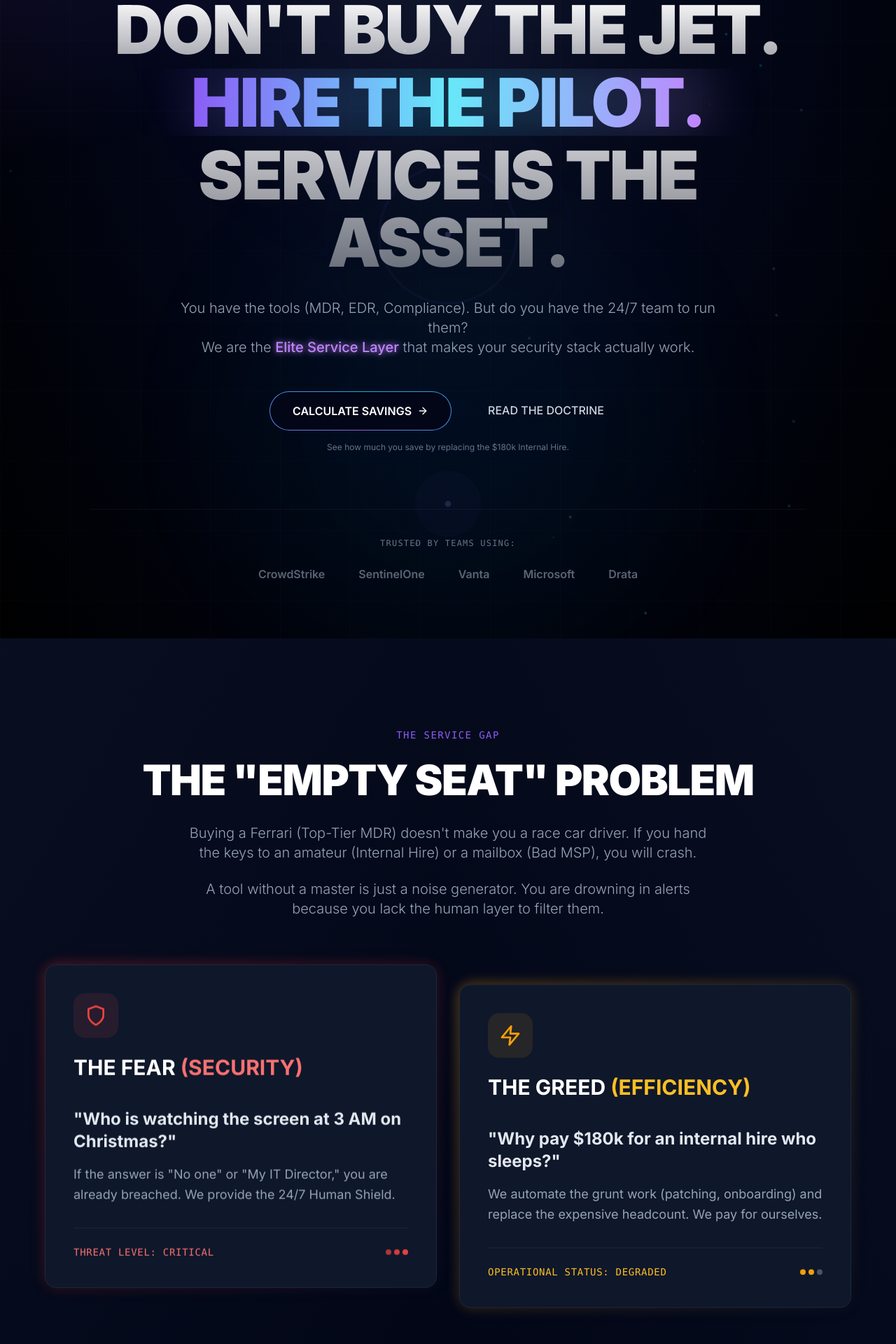
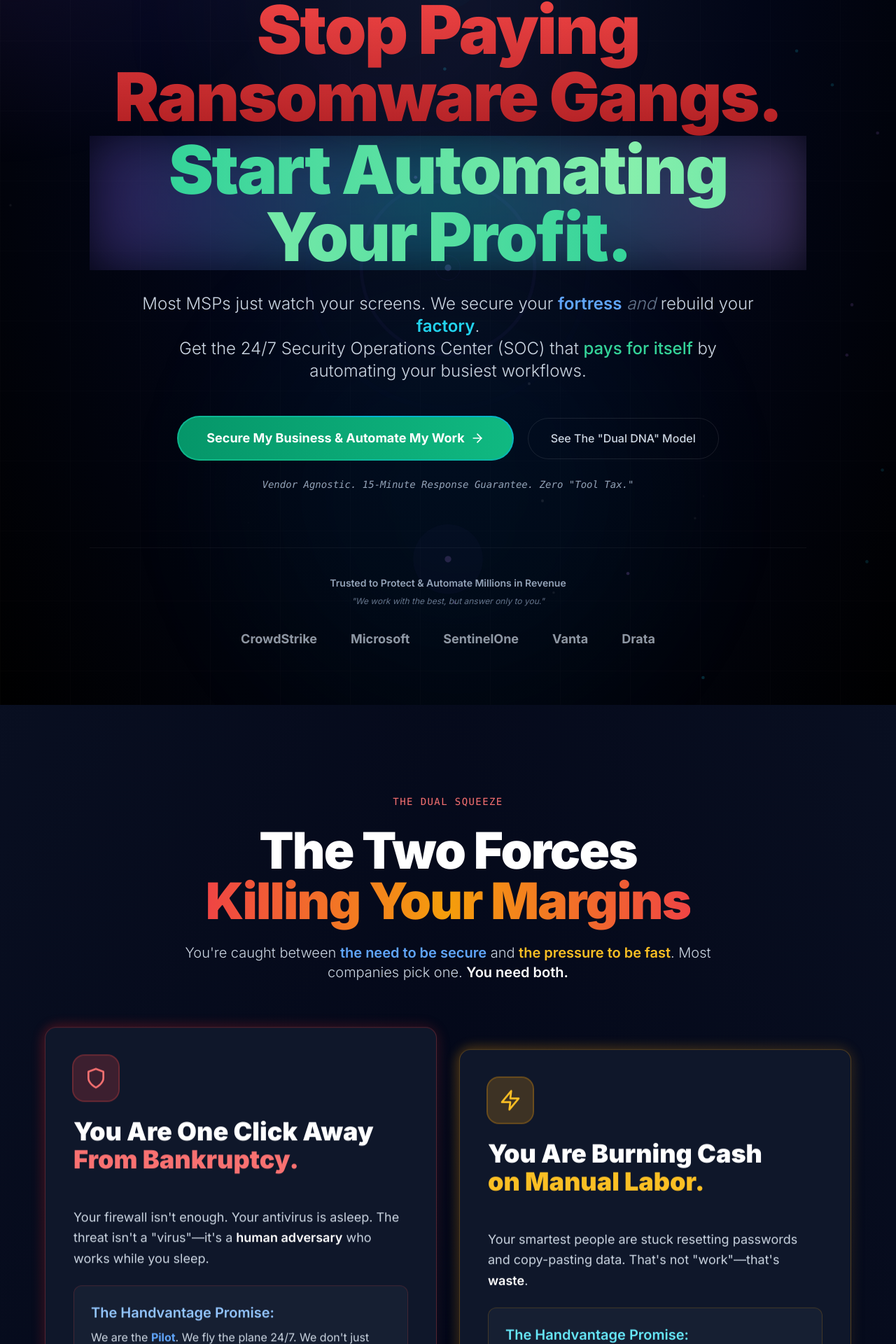
Before and after one commit to dewyemi/Handvantage-Website-Development-Project-2634, a React (Vite) app: page / in a window 1280 px wide. Shown: the part 242-2162 px from the top of the page at 70% size. Built offline with nearby package versions, Linux system fonts and the light colour scheme.

Commit message:
new website

```diff
--- a/src/components/Hero.jsx
+++ b/src/components/Hero.jsx
@@ -127,24 +127,24 @@ const Hero = () => {
                 <span className="absolute inset-[-1000%] animate-[spin_4s_linear_infinite] bg-[conic-gradient(from_90deg_at_50%_50%,#E2E8F0_0%,#0F172A_50%,#E2E8F0_100%)]" />
                 <div className="relative inline-flex items-center gap-2 bg-slate-900/90 backdrop-blur-3xl text-sm text-slate-300 px-5 py-2 rounded-full border border-white/5">
                   <span className="relative flex h-2 w-2">
-                    <span className="animate-ping absolute inline-flex h-full w-full rounded-full bg-viability-primary opacity-75"></span>
-                    <span className="relative inline-flex rounded-full h-2 w-2 bg-viability-primary"></span>
+                    <span className="animate-ping absolute inline-flex h-full w-full rounded-full bg-emerald-500 opacity-75"></span>
+                    <span className="relative inline-flex rounded-full h-2 w-2 bg-emerald-500"></span>
                   </span>
-                  <span className="font-semibold tracking-wide uppercase text-xs">SERVICE-FIRST SECURITY OPERATIONS</span>
+                  <span className="font-semibold tracking-wide uppercase text-xs">THE DUAL DNA — PILOT + ENGINEER</span>
                 </div>
               </div>
             </motion.div>
 
             {/* Headline */}
-            <h1 className="text-5xl md:text-7xl lg:text-8xl font-black mb-8 tracking-tight">
+            <h1 className="text-5xl md:text-7xl lg:text-8xl font-black mb-8 tracking-tight leading-[1.1]">
               <motion.div
                 className="overflow-hidden"
                 initial={{ opacity: 0, y: 100 }}
                 animate={{ opacity: 1, y: 0 }}
                 transition={{ duration: 1, ease: [0.22, 1, 0.36, 1] }}
               >
-                <span className="block bg-clip-text text-transparent bg-gradient-to-b from-white to-white/60 pb-2">
-                  DON'T BUY THE JET.
+                <span className="block bg-clip-text text-transparent bg-gradient-to-b from-red-500 to-red-600/80 pb-2">
+                  Stop Paying Ransomware Gangs.
                 </span>
               </motion.div>
               <motion.div
@@ -155,21 +155,11 @@ const Hero = () => {
               >
                 <span className="block relative">
                   <span className="relative inline-block text-white">
-                    <span className="absolute -inset-1 bg-gradient-to-r from-viability-primary via-factory-400 to-viability-glow blur-2xl opacity-20" />
-                    <span className="relative bg-gradient-to-r from-viability-primary via-factory-300 to-viability-glow bg-clip-text text-transparent">
-                      HIRE THE PILOT.
+                    <span className="absolute -inset-1 bg-gradient-to-r from-viability-primary via-factory-400 to-viability-glow blur-2xl opacity-30" />
+                    <span className="relative bg-gradient-to-r from-emerald-400 via-green-300 to-emerald-400 bg-clip-text text-transparent">
+                      Start Automating Your Profit.
                     </span>
                   </span>
-                </span>
-              </motion.div>
-              <motion.div
-                className="overflow-hidden"
-                initial={{ opacity: 0, y: 100 }}
-                animate={{ opacity: 1, y: 0 }}
-                transition={{ duration: 1, delay: 0.3, ease: [0.22, 1, 0.36, 1] }}
-              >
-                <span className="block bg-clip-text text-transparent bg-gradient-to-b from-white/80 to-white/40 pt-2">
-                  SERVICE IS THE ASSET.
                 </span>
               </motion.div>
             </h1>
@@ -180,9 +170,9 @@ const Hero = () => {
               animate={{ opacity: 1 }}
               transition={{ duration: 1, delay: 0.5 }}
             >
-              <p className="text-lg md:text-xl text-slate-400 font-light leading-relaxed mb-12 max-w-3xl mx-auto">
-                You have the tools (MDR, EDR, Compliance). But do you have the 24/7 team to run them? <br className="hidden md:block" />
-                We are the <span className="text-viability-glow font-medium text-glow-mild">Elite Service Layer</span> that makes your security stack actually work.
+              <p className="text-lg md:text-2xl text-slate-300 font-light leading-relaxed mb-12 max-w-4xl mx-auto">
+                Most MSPs just watch your screens. We secure your <span className="text-blue-400 font-semibold">fortress</span> <span className="text-slate-500 italic">and</span> rebuild your <span className="text-cyan-400 font-semibold">factory</span>. <br className="hidden md:block" />
+                Get the 24/7 Security Operations Center (SOC) that <span className="text-emerald-400 font-medium">pays for itself</span> by automating your busiest workflows.
               </p>
             </motion.div>
 
@@ -195,46 +185,46 @@ const Hero = () => {
             >
               <Link
                 to="/roi-calculator"
-                className="group relative inline-flex h-14 overflow-hidden rounded-full p-[1px] focus:outline-none focus:ring-2 focus:ring-viability-primary focus:ring-offset-2 focus:ring-offset-slate-900 w-full sm:w-auto"
+                className="group relative inline-flex h-16 overflow-hidden rounded-full p-[2px] focus:outline-none focus:ring-2 focus:ring-emerald-500 focus:ring-offset-2 focus:ring-offset-slate-900 w-full sm:w-auto"
               >
-                <span className="absolute inset-[-1000%] animate-[spin_2s_linear_infinite] bg-[conic-gradient(from_90deg_at_50%_50%,#8B5CF6_0%,#06B6D4_50%,#8B5CF6_100%)]" />
-                <span className="inline-flex h-full w-full cursor-pointer items-center justify-center rounded-full bg-slate-950 px-8 py-1 text-base font-semibold text-white backdrop-blur-3xl transition-all group-hover:bg-slate-900">
-                  CALCULATE SAVINGS
-                  <SafeIcon icon={FiArrowRight} className="ml-2 w-4 h-4 group-hover:translate-x-1 transition-transform" />
+                <span className="absolute inset-[-1000%] animate-[spin_2s_linear_infinite] bg-[conic-gradient(from_90deg_at_50%_50%,#10b981_0%,#06b6d4_50%,#10b981_100%)]" />
+                <span className="inline-flex h-full w-full cursor-pointer items-center justify-center rounded-full bg-gradient-to-r from-emerald-600 to-emerald-500 px-10 py-1 text-lg font-bold text-white backdrop-blur-3xl transition-all group-hover:from-emerald-500 group-hover:to-emerald-400 shadow-xl shadow-emerald-500/30">
+                  Secure My Business & Automate My Work
+                  <SafeIcon icon={FiArrowRight} className="ml-2 w-5 h-5 group-hover:translate-x-1 transition-transform" />
                 </span>
               </Link>
-              <p className="text-xs text-slate-500 mt-2 block sm:hidden">See how much you save by replacing the $180k Internal Hire.</p>
 
               <Link to="/manifesto">
                 <motion.div
-                  className="px-8 py-4 rounded-full text-slate-300 font-medium hover:text-white hover:bg-white/5 transition-all flex items-center gap-2 group w-full sm:w-auto justify-center"
+                  className="px-8 py-4 rounded-full text-slate-300 font-medium hover:text-white hover:bg-white/5 transition-all flex items-center gap-2 group w-full sm:w-auto justify-center border border-white/10 hover:border-white/20"
                   whileHover={{ scale: 1.02 }}
                   whileTap={{ scale: 0.98 }}
                 >
-                  <span className="border-b border-transparent group-hover:border-white/50 transition-colors">READ THE DOCTRINE</span>
+                  <span className="border-b border-transparent group-hover:border-white/50 transition-colors">See The "Dual DNA" Model</span>
                 </motion.div>
               </Link>
             </motion.div>
             <motion.p
-              className="text-xs text-slate-500 mt-4 hidden sm:block"
+              className="text-sm text-slate-400 mt-6 font-mono italic"
               initial={{ opacity: 0 }}
               animate={{ opacity: 1 }}
               transition={{ delay: 0.9 }}
             >
-              See how much you save by replacing the $180k Internal Hire.
+              Vendor Agnostic. 15-Minute Response Guarantee. Zero "Tool Tax."
             </motion.p>
 
-            {/* Trust Signals - Tool Logos */}
+            {/* Trust Signals - Vendor Agnostic Partners */}
             <motion.div
               className="mt-20 pt-10 border-t border-white/5"
               initial={{ opacity: 0 }}
               animate={{ opacity: 1 }}
               transition={{ duration: 1, delay: 1 }}
             >
-              <p className="text-xs text-slate-500 font-mono uppercase tracking-widest mb-6">TRUSTED BY TEAMS USING:</p>
-              <div className="flex flex-wrap justify-center gap-8 md:gap-12">
-                {['CrowdStrike', 'SentinelOne', 'Vanta', 'Microsoft', 'Drata'].map((tool, i) => (
-                  <div key={i} className="text-slate-400 font-semibold text-sm md:text-base opacity-60 hover:opacity-100 transition-opacity">
+              <p className="text-sm text-slate-400 font-semibold mb-2">Trusted to Protect & Automate Millions in Revenue</p>
+              <p className="text-xs text-slate-500 italic mb-8">"We work with the best, but answer only to you."</p>
+              <div className="flex flex-wrap justify-center gap-8 md:gap-12 items-center">
+                {['CrowdStrike', 'Microsoft', 'SentinelOne', 'Vanta', 'Drata'].map((tool, i) => (
+                  <div key={i} className="text-slate-300 font-bold text-base md:text-lg opacity-70 hover:opacity-100 transition-opacity">
                     {tool}
                   </div>
                 ))}
--- a/src/components/ProblemSolution.jsx
+++ b/src/components/ProblemSolution.jsx
@@ -40,20 +40,18 @@ const ProblemSolution = () => {
             transition={{ duration: 0.6 }}
             viewport={{ once: true }}
           >
-            <p className="text-viability-primary font-mono text-sm uppercase tracking-widest mb-6">
-              THE SERVICE GAP
+            <p className="text-red-400 font-mono text-sm uppercase tracking-widest mb-6">
+              THE DUAL SQUEEZE
             </p>
-            <h2 className="text-5xl md:text-6xl font-black text-white mb-8 tracking-tight">
-              THE "EMPTY SEAT" PROBLEM
+            <h2 className="text-5xl md:text-7xl font-black text-white mb-6 tracking-tight leading-[1.1]">
+              The Two Forces<br />
+              <span className="bg-gradient-to-r from-red-500 via-amber-500 to-red-500 bg-clip-text text-transparent">
+                Killing Your Margins
+              </span>
             </h2>
-            <div className="max-w-3xl mx-auto space-y-6 text-lg md:text-xl text-slate-400 font-light leading-relaxed">
+            <div className="max-w-3xl mx-auto text-lg md:text-xl text-slate-300 font-light leading-relaxed mb-16">
               <p>
-                Buying a Ferrari (Top-Tier MDR) doesn't make you a race car driver.
-                If you hand the keys to an amateur (Internal Hire) or a mailbox (Bad MSP), you will crash.
-              </p>
-              <p>
-                A tool without a master is just a noise generator.
-                You are drowning in alerts because you lack the human layer to filter them.
+                You're caught between <span className="text-blue-400 font-semibold">the need to be secure</span> and <span className="text-amber-400 font-semibold">the pressure to be fast</span>. Most companies pick one. <span className="text-white font-semibold">You need both.</span>
               </p>
             </div>
           </motion.div>
@@ -71,27 +69,33 @@ const ProblemSolution = () => {
             >
               <div className="absolute -inset-1 bg-gradient-to-br from-red-600 to-slate-900 rounded-3xl blur opacity-30 group-hover:opacity-60 transition duration-500" />
 
-              <div className="relative h-full bg-slate-900 border border-slate-800 rounded-2xl p-10 flex flex-col">
+              <div className="relative h-full bg-slate-900 border border-red-500/30 rounded-2xl p-10 flex flex-col">
                 <div className="mb-8">
-                  <div className="w-16 h-16 bg-red-500/10 rounded-2xl flex items-center justify-center mb-6">
-                    <SafeIcon icon={FiShield} className="w-8 h-8 text-red-500" />
+                  <div className="w-16 h-16 bg-red-500/20 rounded-2xl flex items-center justify-center mb-6 ring-2 ring-red-500/40">
+                    <SafeIcon icon={FiShield} className="w-8 h-8 text-red-400" />
                   </div>
-                  <h3 className="text-3xl font-bold text-white mb-2">THE FEAR <span className="text-red-400">(SECURITY)</span></h3>
+                  <h3 className="text-4xl font-black text-white mb-4">
+                    You Are One Click Away<br />
+                    <span className="text-red-400">From Bankruptcy.</span>
+                  </h3>
                 </div>
 
-                <p className="text-2xl font-bold text-slate-200 mb-4">
-                  "Who is watching the screen at 3 AM on Christmas?"
-                </p>
-                <p className="text-slate-400 leading-relaxed text-lg mb-8">
-                  If the answer is "No one" or "My IT Director," you are already breached.
-                  We provide the 24/7 Human Shield.
+                <p className="text-slate-300 leading-relaxed text-lg mb-6">
+                  Your firewall isn't enough. Your antivirus is asleep. The threat isn't a "virus"—it's a <span className="text-white font-semibold">human adversary</span> who works while you sleep.
                 </p>
 
+                <div className="bg-slate-800/50 border border-red-500/20 rounded-xl p-6 mb-6">
+                  <p className="text-blue-300 font-semibold text-xl mb-2">The Handvantage Promise:</p>
+                  <p className="text-slate-300 leading-relaxed">
+                    We are the <span className="text-blue-400 font-bold">Pilot</span>. We fly the plane 24/7. We don't just "alert" you to a crash; we <span className="text-white font-semibold">land the bird safely</span>.
+                  </p>
+                </div>
+
                 {/* Status Indicator */}
-                <div className="mt-auto pt-6 border-t border-slate-800">
+                <div className="mt-auto pt-6 border-t border-red-500/20">
                   <div className="flex items-center justify-between">
-                    <span className="text-red-400 font-mono text-sm uppercase tracking-wider">
-                      THREAT LEVEL: CRITICAL
+                    <span className="text-red-400 font-mono text-sm uppercase tracking-wider font-bold">
+                      ⚠ THREAT LEVEL: CRITICAL
                     </span>
                     <div className="flex gap-1">
                       <div className="w-2 h-2 bg-red-500 rounded-full animate-pulse" />
@@ -114,32 +118,38 @@ const ProblemSolution = () => {
             >
               <div className="absolute -inset-1 bg-gradient-to-br from-amber-500 to-slate-900 rounded-3xl blur opacity-30 group-hover:opacity-60 transition duration-500" />
 
-              <div className="relative h-full bg-slate-900 border border-slate-800 rounded-2xl p-10 flex flex-col">
+              <div className="relative h-full bg-slate-900 border border-amber-500/30 rounded-2xl p-10 flex flex-col">
                 <div className="mb-8">
-                  <div className="w-16 h-16 bg-amber-500/10 rounded-2xl flex items-center justify-center mb-6">
-                    <SafeIcon icon={FiZap} className="w-8 h-8 text-amber-500" />
+                  <div className="w-16 h-16 bg-amber-500/20 rounded-2xl flex items-center justify-center mb-6 ring-2 ring-amber-500/40">
+                    <SafeIcon icon={FiZap} className="w-8 h-8 text-amber-400" />
                   </div>
-                  <h3 className="text-3xl font-bold text-white mb-2">THE GREED <span className="text-amber-400">(EFFICIENCY)</span></h3>
+                  <h3 className="text-4xl font-black text-white mb-4">
+                    You Are Burning Cash<br />
+                    <span className="text-amber-400">on Manual Labor.</span>
+                  </h3>
                 </div>
 
-                <p className="text-2xl font-bold text-slate-200 mb-4">
-                  "Why pay $180k for an internal hire who sleeps?"
-                </p>
-                <p className="text-slate-400 leading-relaxed text-lg mb-8">
-                  We automate the grunt work (patching, onboarding) and replace the expensive headcount.
-                  We pay for ourselves.
+                <p className="text-slate-300 leading-relaxed text-lg mb-6">
+                  Your smartest people are stuck resetting passwords and copy-pasting data. That's not "work"—that's <span className="text-white font-semibold">waste</span>.
                 </p>
 
+                <div className="bg-slate-800/50 border border-amber-500/20 rounded-xl p-6 mb-6">
+                  <p className="text-cyan-300 font-semibold text-xl mb-2">The Handvantage Promise:</p>
+                  <p className="text-slate-300 leading-relaxed">
+                    We are the <span className="text-cyan-400 font-bold">Engineer</span>. We rebuild the engine while it runs. We automate the grunt work so your team can <span className="text-white font-semibold">build the future</span>.
+                  </p>
+                </div>
+
                 {/* Status Indicator */}
-                <div className="mt-auto pt-6 border-t border-slate-800">
+                <div className="mt-auto pt-6 border-t border-amber-500/20">
                   <div className="flex items-center justify-between">
-                    <span className="text-amber-400 font-mono text-sm uppercase tracking-wider">
-                      OPERATIONAL STATUS: DEGRADED
+                    <span className="text-amber-400 font-mono text-sm uppercase tracking-wider font-bold">
+                      💰 PROFIT LEAK: ACTIVE
                     </span>
                     <div className="flex gap-1">
+                      <div className="w-2 h-2 bg-amber-500 rounded-full animate-pulse" />
+                      <div className="w-2 h-2 bg-amber-500 rounded-full animate-pulse" style={{ animationDelay: '0.3s' }} />
                       <div className="w-2 h-2 bg-amber-500 rounded-full" />
-                      <div className="w-2 h-2 bg-amber-500 rounded-full" />
-                      <div className="w-2 h-2 bg-slate-600 rounded-full" />
                     </div>
                   </div>
                 </div>
--- a/src/components/ProofSection.jsx
+++ b/src/components/ProofSection.jsx
@@ -125,14 +125,83 @@ const ProofSection = () => {
           viewport={{ once: true }}
         >
           <p className="text-viability-primary font-mono text-sm uppercase tracking-widest mb-6">
-            THE PROMISE
+            THE $180K PROBLEM
           </p>
-          <h2 className="text-5xl md:text-6xl font-bold text-primary-dark mb-8">
-            WE PAY FOR OURSELVES.
+          <h2 className="text-5xl md:text-7xl font-black text-primary-dark mb-6 tracking-tight">
+            The Math Doesn't Lie.
           </h2>
-          <p className="text-xl text-slate-500 max-w-3xl mx-auto">
-            Math, not Magic.
+          <p className="text-2xl text-slate-600 font-semibold max-w-3xl mx-auto">
+            Why hire one "Security Guy" when you can have an entire army?
           </p>
+        </motion.div>
+
+        {/* Comparison Table */}
+        <motion.div
+          className="max-w-6xl mx-auto mb-20"
+          initial={{ opacity: 0, y: 40 }}
+          whileInView={{ opacity: 1, y: 0 }}
+          transition={{ duration: 0.8, delay: 0.2 }}
+          viewport={{ once: true }}
+        >
+          <div className="grid md:grid-cols-2 gap-8">
+            {/* Internal Hire Column */}
+            <div className="bg-white border-2 border-red-200 rounded-3xl p-8 md:p-10 shadow-xl relative overflow-hidden">
+              <div className="absolute top-0 right-0 bg-red-500 text-white px-6 py-2 text-sm font-bold uppercase tracking-wide rounded-bl-2xl">
+                Old Way
+              </div>
+              <h3 className="text-3xl font-black text-red-600 mb-8 mt-4">The "Internal Hire"</h3>
+              <div className="space-y-6">
+                <div>
+                  <p className="text-sm text-slate-500 font-semibold uppercase tracking-wide mb-1">Cost</p>
+                  <p className="text-2xl font-bold text-slate-800">$180,000/year</p>
+                  <p className="text-sm text-slate-500">(Salary + Benefits)</p>
+                </div>
+                <div>
+                  <p className="text-sm text-slate-500 font-semibold uppercase tracking-wide mb-1">Availability</p>
+                  <p className="text-2xl font-bold text-slate-800">9-to-5, Mon-Fri</p>
+                  <p className="text-sm text-slate-500">(40 hours/week)</p>
+                </div>
+                <div>
+                  <p className="text-sm text-slate-500 font-semibold uppercase tracking-wide mb-1">Skillset</p>
+                  <p className="text-2xl font-bold text-slate-800">Generalist</p>
+                  <p className="text-sm text-slate-500">(Jack of all trades)</p>
+                </div>
+                <div>
+                  <p className="text-sm text-slate-500 font-semibold uppercase tracking-wide mb-1">Outcome</p>
+                  <p className="text-2xl font-bold text-red-600">Burns out in 6 months.</p>
+                </div>
+              </div>
+            </div>
+
+            {/* Handvantage Column */}
+            <div className="bg-gradient-to-br from-emerald-50 to-cyan-50 border-2 border-emerald-400 rounded-3xl p-8 md:p-10 shadow-2xl relative overflow-hidden">
+              <div className="absolute top-0 right-0 bg-emerald-500 text-white px-6 py-2 text-sm font-bold uppercase tracking-wide rounded-bl-2xl">
+                New Way
+              </div>
+              <h3 className="text-3xl font-black text-emerald-600 mb-8 mt-4">The Handvantage Partner</h3>
+              <div className="space-y-6">
+                <div>
+                  <p className="text-sm text-slate-600 font-semibold uppercase tracking-wide mb-1">Cost</p>
+                  <p className="text-2xl font-bold text-emerald-600">Fraction of the price.</p>
+                  <p className="text-sm text-slate-600">(Starting at $3,500/mo)</p>
+                </div>
+                <div>
+                  <p className="text-sm text-slate-600 font-semibold uppercase tracking-wide mb-1">Availability</p>
+                  <p className="text-2xl font-bold text-emerald-600">24/7/365</p>
+                  <p className="text-sm text-slate-600">(8,760 hours/year)</p>
+                </div>
+                <div>
+                  <p className="text-sm text-slate-600 font-semibold uppercase tracking-wide mb-1">Skillset</p>
+                  <p className="text-2xl font-bold text-emerald-600">Specialist Platoon</p>
+                  <p className="text-sm text-slate-600">(SOC, Automation, Compliance)</p>
+                </div>
+                <div>
+                  <p className="text-sm text-slate-600 font-semibold uppercase tracking-wide mb-1">Outcome</p>
+                  <p className="text-2xl font-bold text-emerald-600">Gets smarter every single day.</p>
+                </div>
+              </div>
+            </div>
+          </div>
         </motion.div>
 
         {/* Testimonial Card with 3D depth */}
--- a/src/components/ViabilityOSSection.jsx
+++ b/src/components/ViabilityOSSection.jsx
@@ -89,8 +89,9 @@ const ViabilityOSSection = () => {
               We Install an OS.
             </span>
           </motion.h2>
-          <p className="text-xl md:text-2xl text-slate-300 max-w-3xl mx-auto font-light">
-            We deploy a fleet of AI Agents designed to solve specific business friction points. From Sales to Delivery to Operations.
+          <p className="text-xl md:text-2xl text-slate-300 max-w-4xl mx-auto font-light leading-relaxed">
+            Security protects your downside. Automation explodes your upside. <br className="hidden md:block"/>
+            We turn your "cost center" IT into a <span className="text-emerald-400 font-semibold">"profit center"</span> engine.
           </p>
         </motion.div>
 
```
Also changed, not shown: src/components/CTA.jsx (+17 -25 lines), 2 other files (tests, documents, lock files or other folders).
